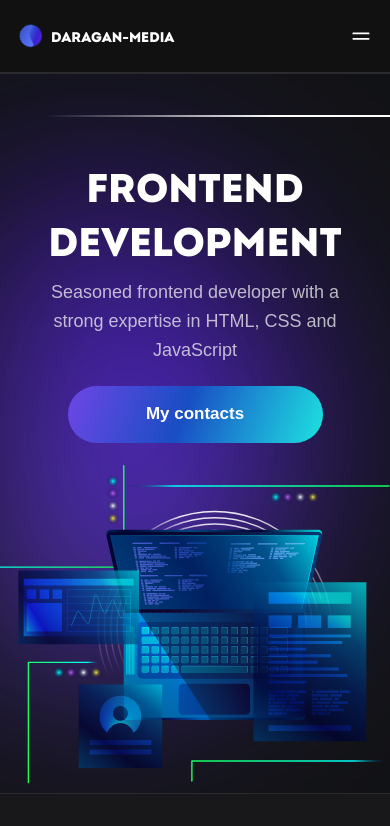
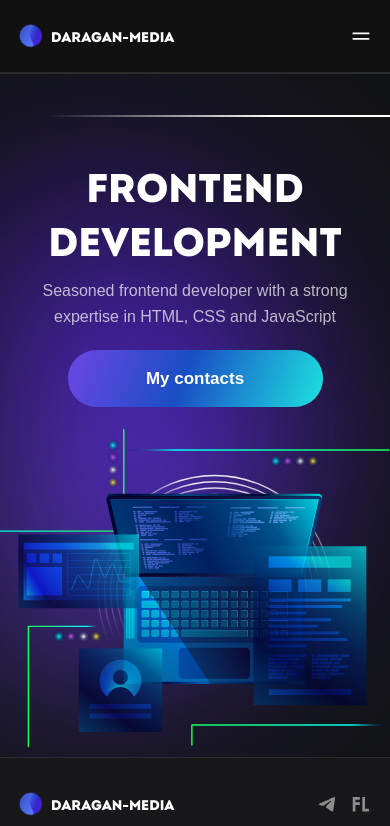
Before and after one commit to Hillel1408/daragan-media, a React (Create React App) app: page / in a window 390 px wide. Shown: the top 826 px of the page. Built offline with nearby package versions, Linux system fonts and the light colour scheme.

Commit message:
правки

```diff
--- a/src/components/Intro/Intro.tsx
+++ b/src/components/Intro/Intro.tsx
@@ -18,7 +18,7 @@ export default function Intro() {
                         <h1 className="font-['Intro'] text-[55px] leading-[136%] uppercase text-white mb-5 max-w-[500px] md:text-[40px] md:mb-[6px]">
                             {t("FrontendDevelopment")}
                         </h1>
-                        <p className="text-[18px] leading-[161%] text-[rgba(255,255,255,0.7)] max-w-[450px] md:max-w-[300px] sm:max-w-[400px] sm:mx-auto">
+                        <p className="text-[18px] leading-[161%] text-[rgba(255,255,255,0.7)] max-w-[450px] md:max-w-[300px] sm:max-w-[400px] sm:mx-auto sm:text-[16px]">
                             {t("SeasonedFrontend")}
                         </p>
                         <SecondaryButton text={t("MyContacts")} className="w-[255px] mt-[38px] md:mt-[29px] sm:mt-[21px]" />
```
